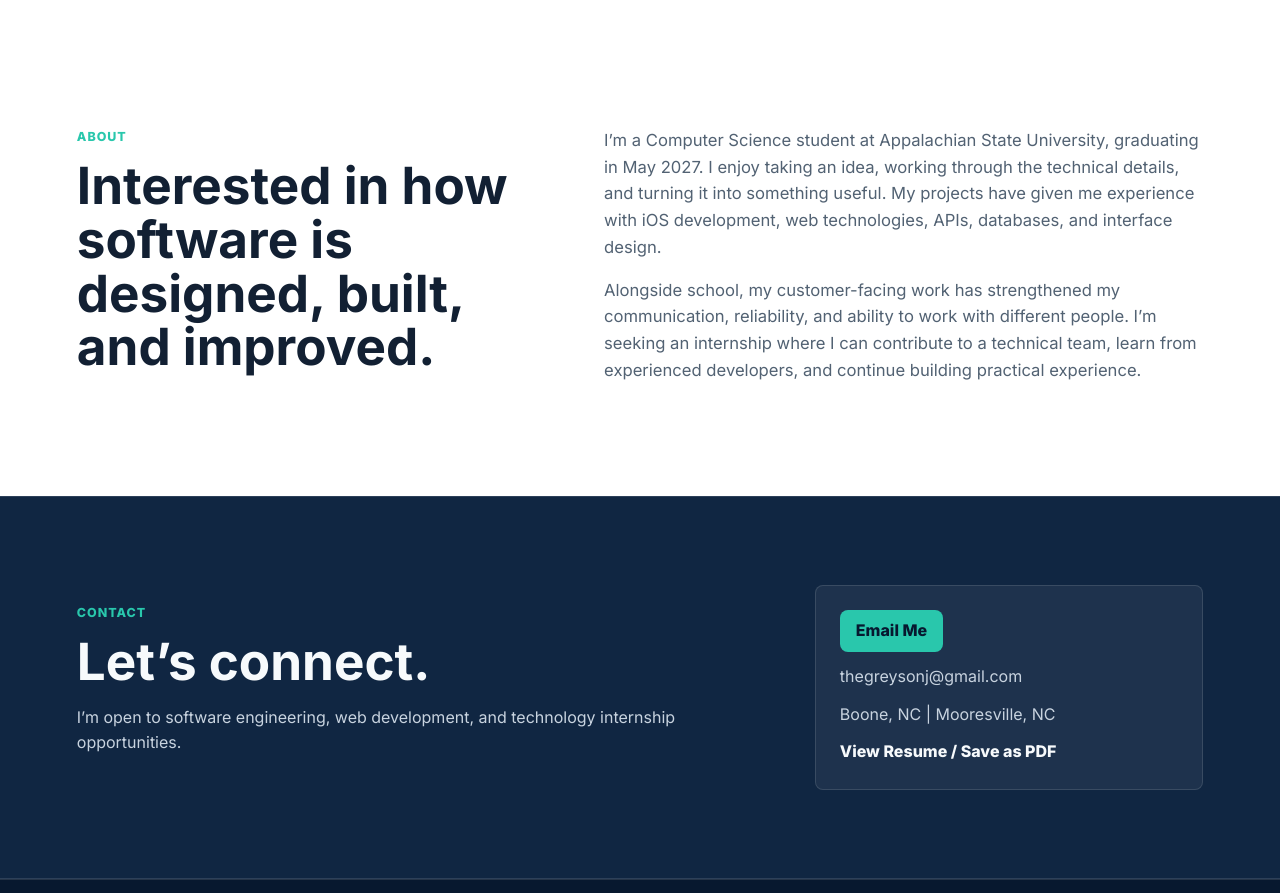
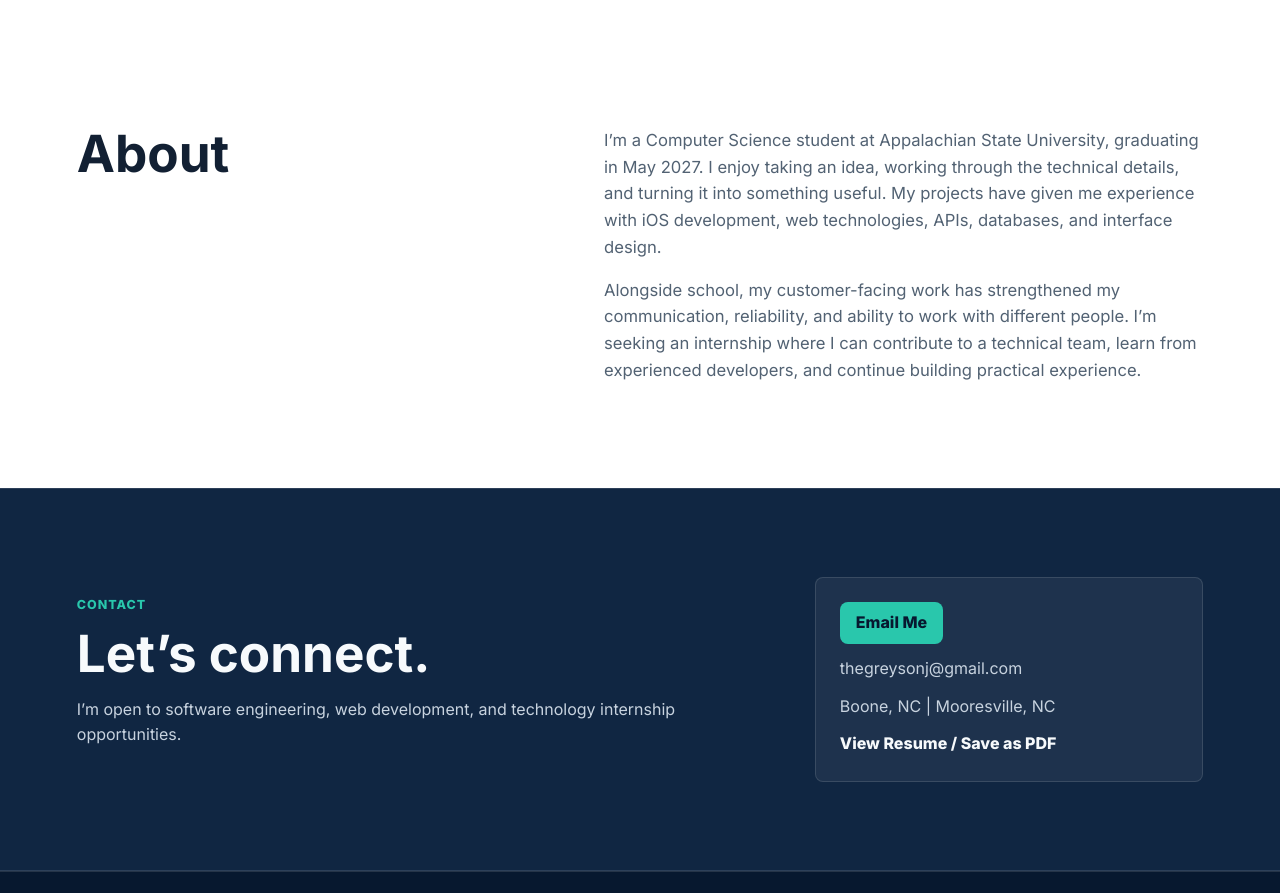
Before and after one commit to GreysonA75/portfolio, a plain HTML site: page index.html in a window 1280 px wide. Shown: the part 5720-6613 px from the top of the page. Drawn offline with Linux system fonts and the light colour scheme.

Commit message:
Simplify about heading

```diff
--- a/index.html
+++ b/index.html
@@ -328,8 +328,7 @@
 
     <section class="section split" id="about">
       <div class="section-heading">
-        <p class="eyebrow">About</p>
-        <h2>Interested in how software is designed, built, and improved.</h2>
+        <h2>About</h2>
       </div>
       <div class="about-copy">
         <p>I’m a Computer Science student at Appalachian State University, graduating in May 2027. I enjoy taking an idea, working through the technical details, and turning it into something useful. My projects have given me experience with iOS development, web technologies, APIs, databases, and interface design.</p>
```
